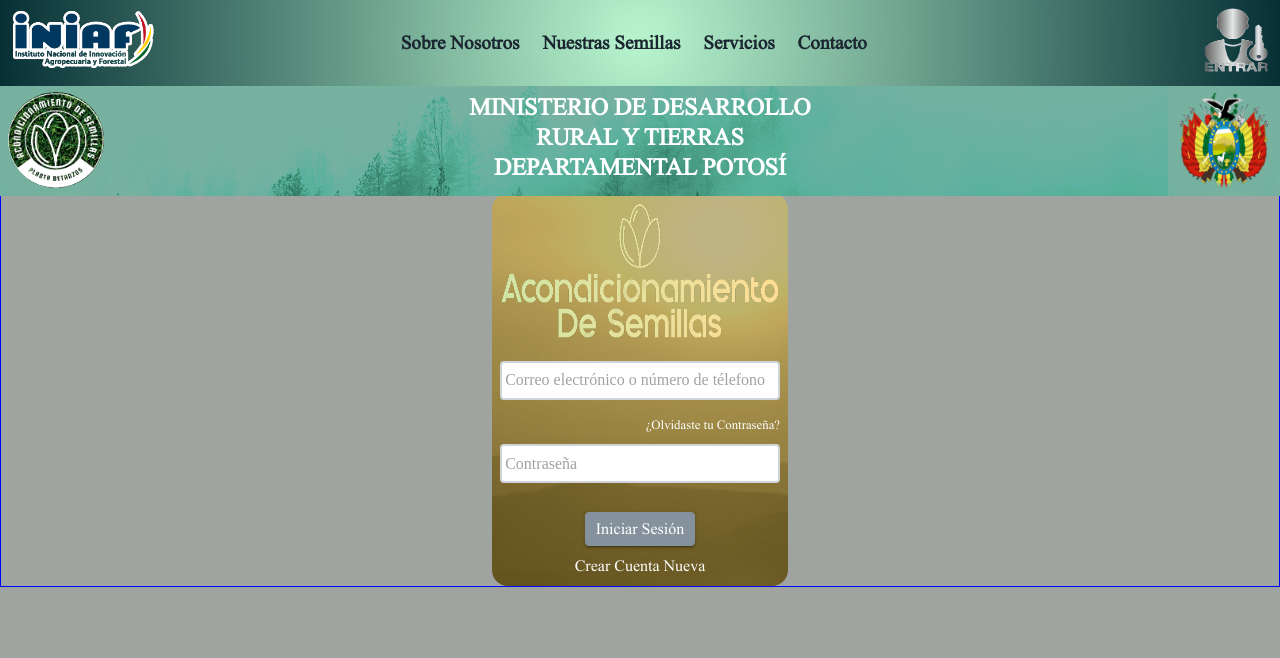
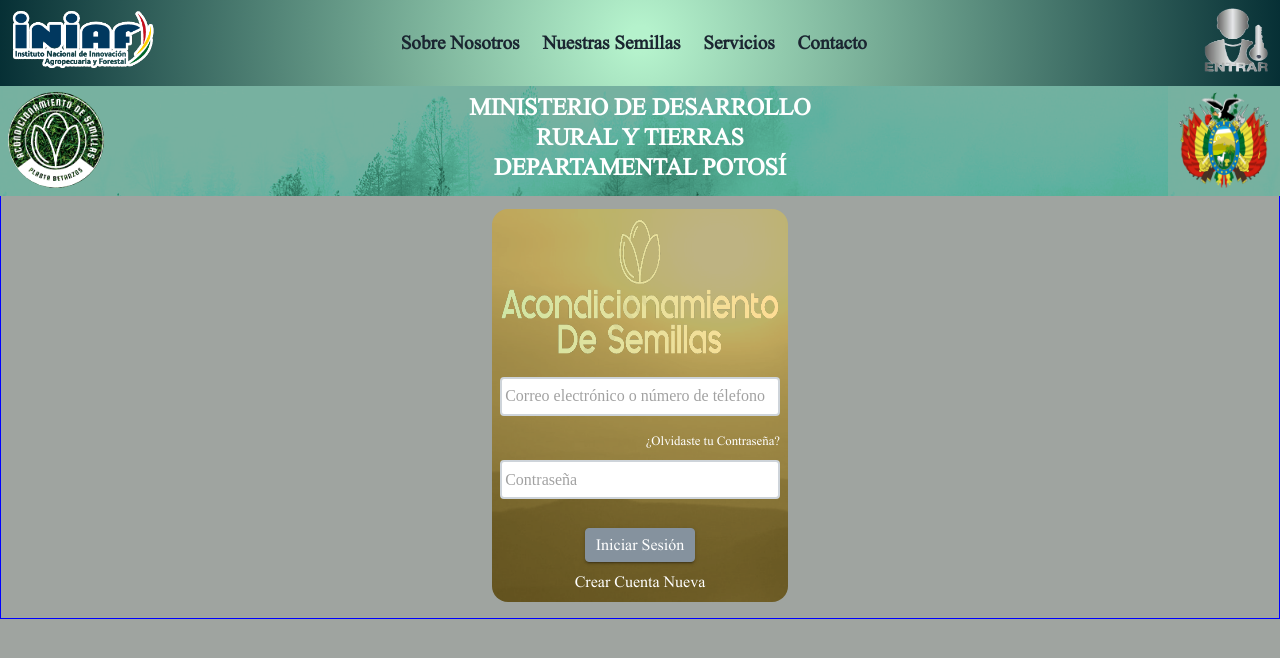
Before and after one commit to FANOR1945/Material-Ui1924, a React (Create React App) app: page /sign-in in a window 1280 px wide. Shown: the top 658 px of the page. Built offline with nearby package versions, Linux system fonts and the light colour scheme.

Commit message:
create page sigin

```diff
--- a/src/assets/css/index.css
+++ b/src/assets/css/index.css
@@ -23,5 +23,5 @@ body {
   display: flex;
   overflow: auto;
 
-  align-items: "center";
+  align-items: "flex-start";
 }
--- a/src/layouts/PageLayout/page_layout.styles.js
+++ b/src/layouts/PageLayout/page_layout.styles.js
@@ -3,10 +3,10 @@ import { makeStyles } from "@material-ui/core";
 export const useStyles = makeStyles((theme) => ({
   page_layout: {
     flexDirection: "column",
-    paddingTop: theme.spacing(3),
-    marginTop: "10.5rem",
+    padding1: theme.spacing(1),
+    marginTop: "12rem",
     width: "100%", //important content
-    justifyContent: "space-between",
     backgroundColor: "#9fa4a0",
+    justifyCcontent: "space-between",
   },
 }));
--- a/src/pages/authentication/SignIn/signin.styles.js
+++ b/src/pages/authentication/SignIn/signin.styles.js
@@ -7,6 +7,7 @@ export const useStyles = makeStyles((theme) => ({
     width: "100%",
     justifyContent: "center",
     border: "1px solid blue",
+    padding: theme.spacing(2),
   },
 
   paperstyle: {
```
